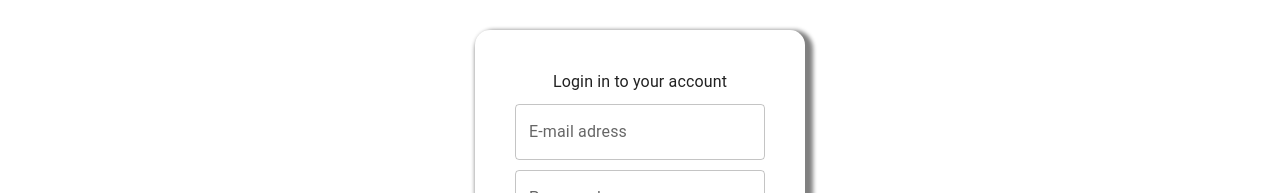
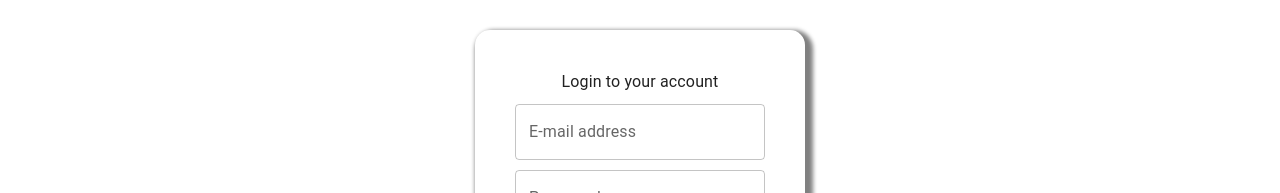
Before and after one commit to potatosim/rs-clone, a React (Create React App) app: page /login in a window 1280 px wide. Shown: the part 162-355 px from the top of the page. Built offline with nearby package versions, Linux system fonts and the light colour scheme; no server answers.

Commit message:
fix: add user to firestore when the user log in with google

```diff
--- a/src/layout/Header.tsx
+++ b/src/layout/Header.tsx
@@ -1,4 +1,4 @@
-import React from 'react';
+import React, { useContext } from 'react';
 import { AppBar, Button, ButtonGroup, Toolbar, Typography, Tabs, Tab } from '@mui/material';
 import { useState } from 'react';
 import Avatar from '@mui/material/Avatar';
@@ -9,7 +9,7 @@ import { useAuthState } from 'react-firebase-hooks/auth';
 
 const Header = () => {
   const [activePage, setActivePage] = useState(0);
-  const auth = React.useContext(FirebaseContext).auth;
+  const { auth } = useContext(FirebaseContext);
   const [user] = useAuthState(auth);
 
   return (
--- a/src/pages/LoginPage.tsx
+++ b/src/pages/LoginPage.tsx
@@ -1,5 +1,9 @@
 import { Box, TextField } from '@mui/material';
-import { useSignInWithEmailAndPassword, useSignInWithGoogle } from 'react-firebase-hooks/auth';
+import {
+  useAuthState,
+  useSignInWithEmailAndPassword,
+  useSignInWithGoogle,
+} from 'react-firebase-hooks/auth';
 
 import { AppRoutes } from 'enum/AppRoutes';
 import Button from '@mui/material/Button';
@@ -7,29 +11,45 @@ import { FirebaseContext } from 'components/FirebaseProvider/FirebaseProvider';
 import GoogleIcon from '@mui/icons-material/Google';
 import Grid from '@mui/material/Grid';
 import { Link } from 'react-router-dom';
-import React from 'react';
+import React, { useContext, useEffect, useState } from 'react';
 import Typography from '@mui/material/Typography';
 import { useNavigate } from 'react-router-dom';
+import { doc, getDoc, setDoc } from 'firebase/firestore';
+import { Collections } from 'enum/Collection';
 
 const LoginPage = () => {
   const navigate = useNavigate();
-  const auth = React.useContext(FirebaseContext).auth;
-  const [email, setEmail] = React.useState('');
-  const [password, setPassword] = React.useState('');
-  const [signInWithEmailAndPassword, user] = useSignInWithEmailAndPassword(auth);
+  const { firestore, auth } = useContext(FirebaseContext);
+  const [email, setEmail] = useState('');
+  const [password, setPassword] = useState('');
+  const [signInWithEmailAndPassword] = useSignInWithEmailAndPassword(auth);
   const [signInWithGoogle] = useSignInWithGoogle(auth);
+  const [user] = useAuthState(auth);
 
-  React.useEffect(() => {
+  useEffect(() => {
     if (user) {
       navigate(AppRoutes.Boards);
     }
   }, [user]);
 
+  const handleSignInWithGoogle = async () => {
+    const googleAccount = await signInWithGoogle();
+    if (googleAccount) {
+      const userGoogle = await getDoc(doc(firestore, Collections.Users, googleAccount.user.uid));
+
+      if (!userGoogle.data()) {
+        await setDoc(doc(firestore, Collections.Users, googleAccount.user.uid), {
+          avatar: googleAccount.user.photoURL,
+          boards: [],
+          themes: [],
+          login: googleAccount.user.displayName,
+        });
+      }
+    }
+  };
+
   return (
-    <Grid
-      container
-      sx={{ height: 'window.innerHeight -50', alignItems: 'center', justifyContent: 'center' }}
-    >
+    <Grid container sx={{ alignItems: 'center', justifyContent: 'center' }}>
       <Grid
         p={5}
         sx={{
@@ -43,16 +63,18 @@ const LoginPage = () => {
           component="form"
           sx={{ width: '250px', display: 'flex', flexDirection: 'column', gap: '10px' }}
         >
-          <Typography>Login in to your account</Typography>
+          <Typography>Login to your account</Typography>
           <TextField
-            label="E-mail adress"
+            label="E-mail address"
             type="email"
             onChange={(e) => setEmail(e.target.value)}
+            value={email}
           />
           <TextField
             label="Password"
             type="password"
             onChange={(e) => setPassword(e.target.value)}
+            value={password}
           />
           <Button variant="contained" onClick={() => signInWithEmailAndPassword(email, password)}>
             Enter
@@ -60,7 +82,7 @@ const LoginPage = () => {
         </Box>
         <Box sx={{ display: 'flex', flexDirection: 'column', gap: '10px' }}>
           or
-          <Button variant="outlined" onClick={() => signInWithGoogle()}>
+          <Button variant="outlined" onClick={handleSignInWithGoogle}>
             <GoogleIcon sx={{ marginRight: '15px' }}></GoogleIcon>
             Login with Google
           </Button>
```
